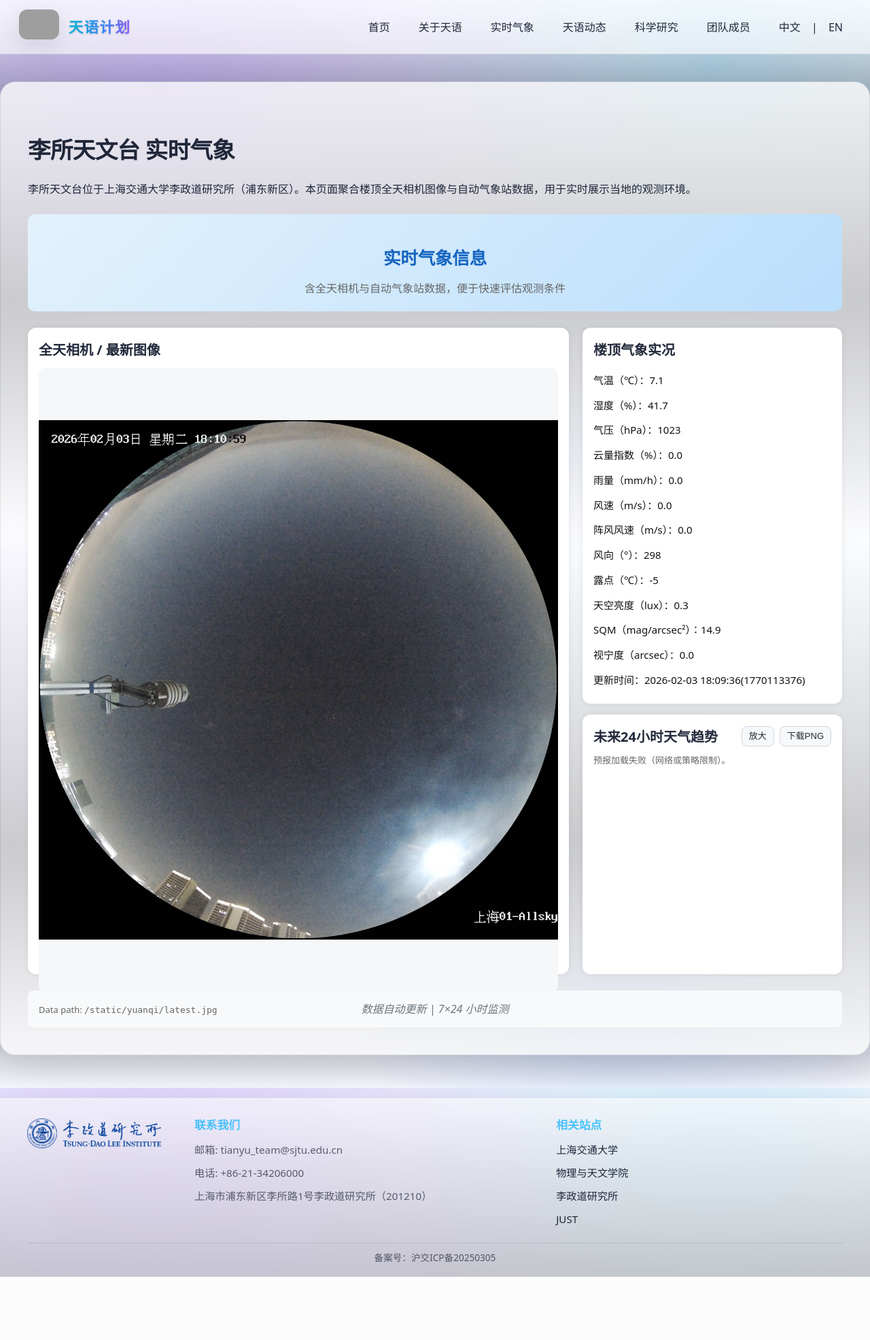
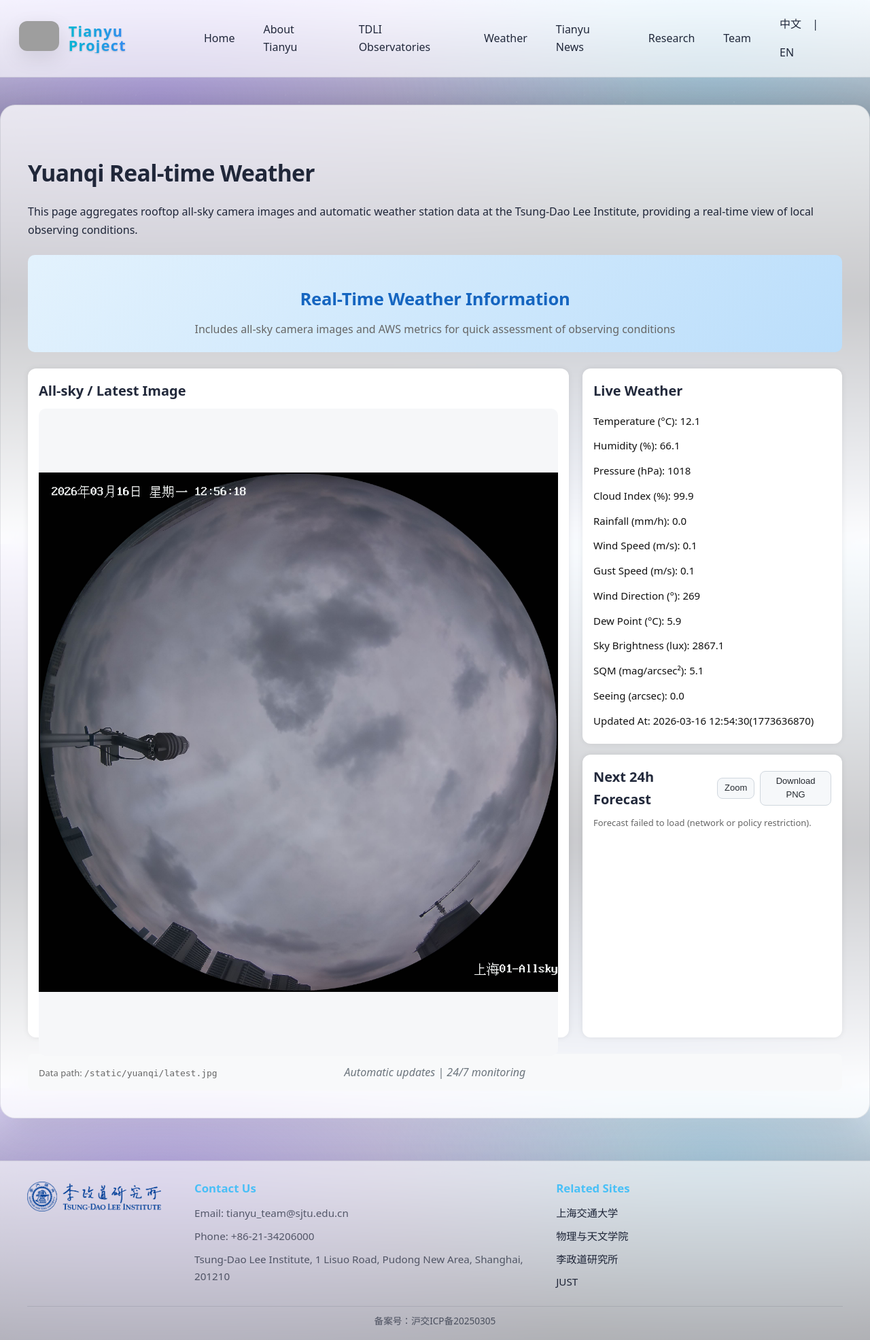
Before and after one commit to UmutMahmut/tianyu-website, a Flask app: page /weather/yuanqi in a window 1280 px wide. Shown: the whole page at 68% size. Before the commit the page ends 1878 px from the top, so only its background shows below. Run offline with Flask 3, Linux system fonts and the light colour scheme; the visitor is signed in with stand-in values (Sample User, id 1); a map, chart or similar area stays blank; grey boxes are pictures that could not be loaded.

Commit message:
Update TDLI observatory pages and navigation structure

```diff
--- a/app/routes.py
+++ b/app/routes.py
@@ -21,11 +21,16 @@ lang_map = {
         'about': '关于天语',
         'about_overview': '项目简介',
         'about_lenghu': '冷湖台址',
-        'about_optics': '光机系统',          # 导航上的中文标签
+        'about_optics': '光机系统',
         'about_control': '观测控制',
 
+        # 李所天文台栏目
+        'tdli_observatories': '李所天文台',
+        'yuanqi_observatory': '源启天文台',
+        'muguang_observatory': '慕光天文台',
+
         'team': '团队成员',
-        'team_title': '天语望远镜团队',     # 团队页大标题
+        'team_title': '天语望远镜团队',
 
         'news': '天语动态',
         'events': '重要事件',
@@ -34,9 +39,15 @@ lang_map = {
         'research': '科学研究',
         'news_placeholder': '项目最新进展、会议活动、建设动态等将发布于此。',
         'research_placeholder': '论文发表、数据发布、科学成果将在本页面集中展示。',
+
+        # 实时气象
         'weather': '实时气象',
+        'tdli_weather': '源启实时气象',
+        'lenghu': '冷湖天文站',
+
+        # 兼容旧 key，避免其他模板仍有引用
         'yuanqi': '李所天文台',
-        'lenghu': '冷湖天文站',
+
         'welcome': '欢迎访问天语项目网站',
         'intro': '本网站展示与维护多个天文观测项目，包含实时气象、团队介绍和科研动态。',
         'contact_us': '联系我们',
@@ -77,6 +88,11 @@ lang_map = {
         'about_optics': 'Telescope Optics & Camera',
         'about_control': 'Observation Control',
 
+        # TDLI observatories
+        'tdli_observatories': 'TDLI Observatories',
+        'yuanqi_observatory': 'Yuanqi Observatory',
+        'muguang_observatory': 'Muguang Observatory',
+
         'team': 'Team',
         'team_title': 'Tianyu Telescope Team',
 
@@ -87,9 +103,15 @@ lang_map = {
         'research': 'Research',
         'news_placeholder': 'Latest updates, events, and construction progress will be published here.',
         'research_placeholder': 'Scientific publications and data releases will be featured here.',
+
+        # Weather
         'weather': 'Weather',
+        'tdli_weather': 'Yuanqi Real-time Weather',
+        'lenghu': 'Lenghu Station',
+
+        # Legacy key kept for backward compatibility
         'yuanqi': 'TDLI Observatory',
-        'lenghu': 'Lenghu Station',
+
         'welcome': 'Welcome to Tianyu Project Website',
         'intro': 'This site presents ongoing astronomical projects, weather data, and team updates.',
         'contact_us': 'Contact Us',
@@ -123,6 +145,7 @@ def get_lang():
         lang = 'zh'
         session['lang'] = lang
     return lang
+
 
 @bp.route('/lang/<lang>')
 def set_lang(lang):
@@ -161,6 +184,19 @@ def about_optics():
 def about_control():
     strings = lang_map[get_lang()]
     return render_template('about/control.html', strings=strings, get_lang=get_lang)
+
+
+# === 李所天文台 / TDLI Observatories ===
+@bp.route('/tdli_observatories/yuanqi')
+def tdli_observatories_yuanqi():
+    strings = lang_map[get_lang()]
+    return render_template('tdli_observatories/yuanqi.html', strings=strings, get_lang=get_lang)
+
+
+@bp.route('/tdli_observatories/muguang')
+def tdli_observatories_muguang():
+    strings = lang_map[get_lang()]
+    return render_template('tdli_observatories/muguang.html', strings=strings, get_lang=get_lang)
 
 
 # 旧 /project URL：做兼容，重定向到新的关于天语首页
@@ -221,7 +257,7 @@ def research():
 @bp.route('/weather/yuanqi')
 def weather_yuanqi():
     strings = lang_map[get_lang()]
-    return render_template('weather/TDLI.html', strings=strings)
+    return render_template('weather/tdli_weather.html', strings=strings)
 
 
 @bp.route('/weather/lenghu')
@@ -251,7 +287,7 @@ def team():
 
 
 # Publications
-@bp.route("/publications")
+@bp.route('/publications')
 def publications():
     lang = get_lang()
     strings = lang_map[lang]
@@ -268,18 +304,18 @@ def publications():
     for key, entry in bib_data.entries.items():
         meta = meta_data.get(key, {})
         fields = entry.fields
-        authors = " and ".join(str(person) for person in entry.persons.get("author", []))
+        authors = ' and '.join(str(person) for person in entry.persons.get('author', []))
 
         entries.append({
-            "title": fields.get("title", ""),
-            "authors": authors,
-            "journal": fields.get("journal", ""),
-            "year": fields.get("year", ""),
-            "status": meta.get("status", ""),
-            "pdf": meta.get("pdf", "#")
+            'title': fields.get('title', ''),
+            'authors': authors,
+            'journal': fields.get('journal', ''),
+            'year': fields.get('year', ''),
+            'status': meta.get('status', ''),
+            'pdf': meta.get('pdf', '#')
         })
 
     # 年份倒序
-    entries.sort(key=lambda e: e.get("year", ""), reverse=True)
+    entries.sort(key=lambda e: e.get('year', ''), reverse=True)
 
-    return render_template("publications.html", entries=entries, strings=strings, get_lang=get_lang)
+    return render_template('publications.html', entries=entries, strings=strings, get_lang=get_lang)
--- a/app/static/yuanqi/latest_weather.json
+++ b/app/static/yuanqi/latest_weather.json
@@ -1 +1 @@
-{"SQM":"14.9","cloud":"0.0","dew_point":"-5","gust_speed":"0.0","humidity":"41.7","pressure":"1023","rainfall":"0.0","seeing":"0.0","sky_brightness":"0.3","sky_temperature":"0.0","temperature":"7.1","time":"2026-02-03 18:09:36(1770113376)","wind_direction":"298","wind_speed":"0.0"}
+{"SQM":"5.1","cloud":"99.9","dew_point":"5.9","gust_speed":"0.1","humidity":"66.1","pressure":"1018","rainfall":"0.0","seeing":"0.0","sky_brightness":"2867.1","sky_temperature":"0.0","temperature":"12.1","time":"2026-03-16 12:54:30(1773636870)","wind_direction":"269","wind_speed":"0.1"}
--- a/app/templates/_partials/home_body.html
+++ b/app/templates/_partials/home_body.html
@@ -1,5 +1,3 @@
-{# app/templates/_partials/home_body.html #}
-
 <section class="home-section" aria-label="Overview">
   <div class="home-two-col">
     <div>
@@ -51,9 +49,9 @@
       <div class="ty-card">
         <h3 class="home-h3">{% if is_zh %}快速链接{% else %}Quick Links{% endif %}</h3>
         <div class="home-quicklinks">
-          {{ ui.btn('/project', (is_zh and '项目介绍' or 'Project'), 'ghost') }}
+          {{ ui.btn('/about', (is_zh and '项目简介' or 'Overview'), 'ghost') }}
           {{ ui.btn('/research', (is_zh and '科学研究' or 'Research'), 'ghost') }}
-          {{ ui.btn('/team', (is_zh and '项目团队' or 'Team'), 'ghost') }}
+          {{ ui.btn('/team', (is_zh and '团队成员' or 'Team Members'), 'ghost') }}
         </div>
       </div>
     </aside>
--- a/app/templates/base.html
+++ b/app/templates/base.html
@@ -68,13 +68,30 @@
           </ul>
         </li>
 
+        <!-- 李所天文台 -->
+        <li class="has-sub">
+          <span>{{ strings.tdli_observatories if strings is defined else '李所天文台' }}</span>
+          <ul>
+            <li>
+              <a href="/tdli_observatories/yuanqi">
+                {{ strings.yuanqi_observatory if strings is defined else '源启天文台' }}
+              </a>
+            </li>
+            <li>
+              <a href="/tdli_observatories/muguang">
+                {{ strings.muguang_observatory if strings is defined else '慕光天文台' }}
+              </a>
+            </li>
+          </ul>
+        </li>
+
         <!-- 实时气象 -->
         <li class="has-sub">
           <span>{{ strings.weather if strings is defined else '实时气象' }}</span>
           <ul>
             <li>
               <a href="/weather/yuanqi">
-                {{ strings.yuanqi if strings is defined else '李所天文台' }}
+                {{ strings.tdli_weather if strings is defined else '源启实时气象' }}
               </a>
             </li>
             <li>
--- a/app/templates/weather/TDLI.html
+++ b/app/templates/weather/tdli_weather.html
@@ -1,24 +1,24 @@
 {% extends 'base.html' %}
-{% block title %}{{ strings.yuanqi }} - {{ strings.weather }} - {{ strings.title }}{% endblock %}
+{% block title %}{{ strings.tdli_weather }} - {{ strings.title }}{% endblock %}
 
 {% block content %}
-<h1>{{ strings.yuanqi }} {{ strings.weather }}</h1>
+<h1>{{ strings.tdli_weather }}</h1>
 
-{% if session.get('lang') == 'zh' %}
-<p>李所天文台位于上海交通大学李政道研究所（浦东新区）。本页面聚合楼顶全天相机图像与自动气象站数据，用于实时展示当地的观测环境。</p>
+{% if session.get('lang', 'zh') == 'zh' %}
+<p>本页面聚合李政道研究所楼顶全天相机图像与自动气象站数据，用于实时展示当地观测环境，便于快速评估天气与观测条件。</p>
 {% else %}
-<p>TDLI Observatory is located at the Tsung-Dao Lee Institute (Pudong, Shanghai). This page aggregates the rooftop all-sky camera and automatic weather station to present local observing conditions in real time.</p>
+<p>This page aggregates rooftop all-sky camera images and automatic weather station data at the Tsung-Dao Lee Institute, providing a real-time view of local observing conditions.</p>
 {% endif %}
 
 <div style="background: linear-gradient(135deg, #e3f2fd 0%, #bbdefb 100%); padding: 20px; border-radius: 10px; margin: 24px 0;">
   <h2 style="color: #1565c0; margin-bottom: 10px; text-align: center;">
-    {% if session.get('lang') == 'zh' %}实时气象信息{% else %}Real Time Weather Information{% endif %}
+    {% if session.get('lang', 'zh') == 'zh' %}实时气象信息{% else %}Real-Time Weather Information{% endif %}
   </h2>
   <p style="text-align: center; margin: 0; color: #666;">
-    {% if session.get('lang') == 'zh' %}
+    {% if session.get('lang', 'zh') == 'zh' %}
     含全天相机与自动气象站数据，便于快速评估观测条件
     {% else %}
-    Includes all-sky cam and AWS metrics — a quick overview of observing conditions
+    Includes all-sky camera images and AWS metrics for quick assessment of observing conditions
     {% endif %}
   </p>
 </div>
@@ -89,7 +89,7 @@
   .yq-chartbox-big{ position: relative; width:100%; height:100%; min-height: 0; }
   .yq-chartbox-big canvas{ width: 100% !important; height: 100% !important; display:block; }
 
-  .yq-right .yq-card {display: flex; flex-direction: column;  }
+  .yq-right .yq-card { display: flex; flex-direction: column; }
   #yqWeather { flex: 0 0 auto; }
   #yqForecastCard { flex: 1; min-height: 0; display: flex; flex-direction: column; }
 
@@ -99,45 +99,57 @@
 <div class="yq-layout">
   <div class="yq-left yq-card">
     <h3 style="margin:0 0 10px 0;">
-      {% if session.get('lang') == 'zh' %}全天相机 / 最新图像{% else %}All-sky / Latest Image{% endif %}
+      {% if session.get('lang', 'zh') == 'zh' %}全天相机 / 最新图像{% else %}All-sky / Latest Image{% endif %}
     </h3>
     <img id="yqImg" class="yq-img" alt="All-sky latest image" src="/static/yuanqi/latest.jpg">
     <div class="yq-muted" style="margin-top:8px;">
+      {% if session.get('lang', 'zh') == 'zh' %}
+      数据路径：<code>/static/yuanqi/latest.jpg</code>
+      {% else %}
       Data path: <code>/static/yuanqi/latest.jpg</code>
+      {% endif %}
     </div>
   </div>
 
   <div class="yq-right">
     <div class="yq-card" id="yqWeather">
       <h3 style="margin:0 0 10px 0;">
-        {% if session.get('lang') == 'zh' %}楼顶气象实况{% else %}Live Weather{% endif %}
+        {% if session.get('lang', 'zh') == 'zh' %}楼顶气象实况{% else %}Live Weather{% endif %}
       </h3>
-      <div class="yq-row yq-muted">加载中...</div>
+      <div class="yq-row yq-muted">{% if session.get('lang', 'zh') == 'zh' %}加载中...{% else %}Loading...{% endif %}</div>
       <div class="yq-muted" style="margin-top:10px;">
+        {% if session.get('lang', 'zh') == 'zh' %}
+        数据路径：<code>/static/yuanqi/latest_weather.json</code>
+        {% else %}
         JSON path: <code>/static/yuanqi/latest_weather.json</code>
+        {% endif %}
       </div>
     </div>
 
-    <div class="yq-card">
+    <div class="yq-card" id="yqForecastCard">
       <div class="yq-titlebar">
         <h3 style="margin:0;">
-          {% if session.get('lang') == 'zh' %}未来24小时天气趋势{% else %}Next 24h Forecast{% endif %}
+          {% if session.get('lang', 'zh') == 'zh' %}未来24小时天气趋势{% else %}Next 24h Forecast{% endif %}
         </h3>
         <div class="yq-actions">
-          <button id="yqZoom" class="yq-btn" type="button" title="放大查看">放大</button>
-          <button id="yqDownloadSmall" class="yq-btn" type="button" title="下载PNG">下载PNG</button>
+          <button id="yqZoom" class="yq-btn" type="button" title="{% if session.get('lang', 'zh') == 'zh' %}放大查看{% else %}Zoom{% endif %}">
+            {% if session.get('lang', 'zh') == 'zh' %}放大{% else %}Zoom{% endif %}
+          </button>
+          <button id="yqDownloadSmall" class="yq-btn" type="button" title="{% if session.get('lang', 'zh') == 'zh' %}下载PNG{% else %}Download PNG{% endif %}">
+            {% if session.get('lang', 'zh') == 'zh' %}下载PNG{% else %}Download PNG{% endif %}
+          </button>
         </div>
       </div>
 
       <div id="yqForecastHint" class="yq-muted" style="margin-bottom:8px;">
-        {% if session.get('lang') == 'zh' %}
+        {% if session.get('lang', 'zh') == 'zh' %}
         预报来自 Open-Meteo（浏览器端拉取）
         {% else %}
         Forecast from Open-Meteo (fetched in browser)
         {% endif %}
       </div>
 
-      <div class="yq-chartbox" id="yqChartWrap" title="点击放大">
+      <div class="yq-chartbox" id="yqChartWrap" title="{% if session.get('lang', 'zh') == 'zh' %}点击放大{% else %}Click to enlarge{% endif %}">
         <canvas id="yqChart"></canvas>
       </div>
     </div>
@@ -148,11 +160,15 @@
   <div class="yq-modal-card" role="dialog" aria-modal="true" aria-labelledby="yqModalTitle">
     <div class="yq-modal-head">
       <div id="yqModalTitle" class="yq-modal-title">
-        {% if session.get('lang') == 'zh' %}未来24小时天气趋势{% else %}Next 24h Forecast{% endif %}
+        {% if session.get('lang', 'zh') == 'zh' %}未来24小时天气趋势{% else %}Next 24h Forecast{% endif %}
       </div>
       <div class="yq-modal-actions">
-        <button id="yqDownloadBig" class="yq-btn" type="button">下载PNG</button>
-        <button id="yqClose" class="yq-btn" type="button">关闭</button>
+        <button id="yqDownloadBig" class="yq-btn" type="button">
+          {% if session.get('lang', 'zh') == 'zh' %}下载PNG{% else %}Download PNG{% endif %}
+        </button>
+        <button id="yqClose" class="yq-btn" type="button">
+          {% if session.get('lang', 'zh') == 'zh' %}关闭{% else %}Close{% endif %}
+        </button>
       </div>
     </div>
     <div class="yq-modal-body">
@@ -165,7 +181,7 @@
 
 <div style="text-align: center; margin-top: 24px; padding: 14px; background: #f8f9fa; border-radius: 8px;">
   <p style="color: #6c757d; font-style: italic; margin:0;">
-    {% if session.get('lang') == 'zh' %}数据自动更新 | 7×24 小时监测{% else %}Automatic updates | 24/7 monitoring{% endif %}
+    {% if session.get('lang', 'zh') == 'zh' %}数据自动更新 | 7×24 小时监测{% else %}Automatic updates | 24/7 monitoring{% endif %}
   </p>
 </div>
 
@@ -202,21 +218,39 @@
       if (!r.ok) throw new Error("HTTP " + r.status);
       const data = await r.json();
 
-      const mapping = {
-        temperature: "气温（℃）",
-        humidity: "湿度（%）",
-        pressure: "气压（hPa）",
-        cloud: "云量指数（%）",
-        rainfall: "雨量（mm/h）",
-        wind_speed: "风速（m/s）",
-        gust_speed: "阵风风速（m/s）",
-        wind_direction: "风向（°）",
-        dew_point: "露点（℃）",
-        sky_brightness: "天空亮度（lux）",
-        SQM: "SQM（mag/arcsec²）",
-        seeing: "视宁度（arcsec）",
-        time: "更新时间"
-      };
+      const mapping = {{ {
+        "zh": {
+          "temperature": "气温（℃）",
+          "humidity": "湿度（%）",
+          "pressure": "气压（hPa）",
+          "cloud": "云量指数（%）",
+          "rainfall": "雨量（mm/h）",
+          "wind_speed": "风速（m/s）",
+          "gust_speed": "阵风风速（m/s）",
+          "wind_direction": "风向（°）",
+          "dew_point": "露点（℃）",
+          "sky_brightness": "天空亮度（lux）",
+          "SQM": "SQM（mag/arcsec²）",
+          "seeing": "视宁度（arcsec）",
+          "time": "更新时间"
+        },
+        "en": {
+          "temperature": "Temperature (°C)",
+          "humidity": "Humidity (%)",
+          "pressure": "Pressure (hPa)",
+          "cloud": "Cloud Index (%)",
+          "rainfall": "Rainfall (mm/h)",
+          "wind_speed": "Wind Speed (m/s)",
+          "gust_speed": "Gust Speed (m/s)",
+          "wind_direction": "Wind Direction (°)",
+          "dew_point": "Dew Point (°C)",
+          "sky_brightness": "Sky Brightness (lux)",
+          "SQM": "SQM (mag/arcsec²)",
+          "seeing": "Seeing (arcsec)",
+          "time": "Updated At"
+        }
+      }[session.get('lang', 'zh')] | tojson }};
+
       const order = [
         "temperature","humidity","pressure","cloud","rainfall",
         "wind_speed","gust_speed","wind_direction","dew_point",
@@ -228,12 +262,12 @@
         if (data[k] === undefined) continue;
         const div = document.createElement("div");
         div.className = "yq-row";
-        div.textContent = `${mapping[k] || k}：${data[k]}`;
+        div.textContent = `${mapping[k] || k}: ${data[k]}`;
         weatherEl.appendChild(div);
       }
     } catch (e) {
       weatherEl.innerHTML = weatherEl.querySelector("h3").outerHTML +
-        "<div class='yq-row yq-muted'>无法获取气象数据</div>";
+        "<div class='yq-row yq-muted'>{% if session.get('lang', 'zh') == 'zh' %}无法获取气象数据{% else %}Unable to load weather data{% endif %}</div>";
     }
   }
 
@@ -257,9 +291,9 @@
       data: {
         labels,
         datasets: [
-          { label: "气温（℃）", data: temps, yAxisID: "y", fill: true, tension: 0.28 },
-          { label: "湿度（%）", data: hums,  yAxisID: "y1", fill: true, tension: 0.28 },
-          { label: "云量（%）", data: clouds, yAxisID: "y1", fill: true, tension: 0.28 }
+          { label: "{% if session.get('lang', 'zh') == 'zh' %}气温（℃）{% else %}Temperature (°C){% endif %}", data: temps, yAxisID: "y", fill: true, tension: 0.28 },
+          { label: "{% if session.get('lang', 'zh') == 'zh' %}湿度（%）{% else %}Humidity (%) {% endif %}", data: hums, yAxisID: "y1", fill: true, tension: 0.28 },
+          { label: "{% if session.get('lang', 'zh') == 'zh' %}云量（%）{% else %}Cloud Cover (%) {% endif %}", data: clouds, yAxisID: "y1", fill: true, tension: 0.28 }
         ]
       },
       options: {
@@ -269,8 +303,8 @@
         interaction: { mode: "index", intersect: false },
         scales: {
           x: { ticks: { maxTicksLimit: isBig ? 24 : 12 } },
-          y:  { type:"linear", position:"left", title:{ display:true, text:"气温（℃）" }, min: tMin, max: tMax },
-          y1: { type:"linear", position:"right", title:{ display:true, text:"湿度/云量（%）" },
+          y:  { type:"linear", position:"left", title:{ display:true, text: "{% if session.get('lang', 'zh') == 'zh' %}气温（℃）{% else %}Temperature (°C){% endif %}" }, min: tMin, max: tMax },
+          y1: { type:"linear", position:"right", title:{ display:true, text: "{% if session.get('lang', 'zh') == 'zh' %}湿度/云量（%）{% else %}Humidity / Cloud Cover (%) {% endif %}" },
                 grid:{ drawOnChartArea:false }, min:0, max:100 }
         },
         plugins: { legend: { position: "bottom" } }
@@ -280,7 +314,10 @@
 
   async function loadForecast() {
     try {
-      if (!window.Chart) { hintEl.textContent = "Chart.js 未加载（可能被浏览器策略限制）。"; return; }
+      if (!window.Chart) {
+        hintEl.textContent = "{% if session.get('lang', 'zh') == 'zh' %}Chart.js 未加载（可能被浏览器策略限制）。{% else %}Chart.js failed to load (possibly blocked by browser policy).{% endif %}";
+        return;
+      }
 
       const lat = 31.17, lon = 121.61;
       const url =
@@ -313,7 +350,7 @@
 
       if (modal.classList.contains("open")) setTimeout(buildBig, 60);
     } catch (e) {
-      hintEl.textContent = "预报加载失败（网络或策略限制）。";
+      hintEl.textContent = "{% if session.get('lang', 'zh') == 'zh' %}预报加载失败（网络或策略限制）。{% else %}Forecast failed to load (network or policy restriction).{% endif %}";
     }
   }
 
```
Also changed, not shown: app/templates/tdli_observatories/muguang.html (added, +239 -0 lines), app/templates/tdli_observatories/yuanqi.html (added, +133 -0 lines), app/static/images/tdli/muguang.jpg (added), app/static/images/tdli/muguang_1.jpg (added), app/static/images/tdli/muguang_2.jpg (added), app/static/images/tdli/muguang_3.jpg (added), app/static/images/tdli/muguang_4.jpg (added), app/static/images/tdli/yuanqi.png (added), app/static/yuanqi/latest.jpg, 1 other file.
